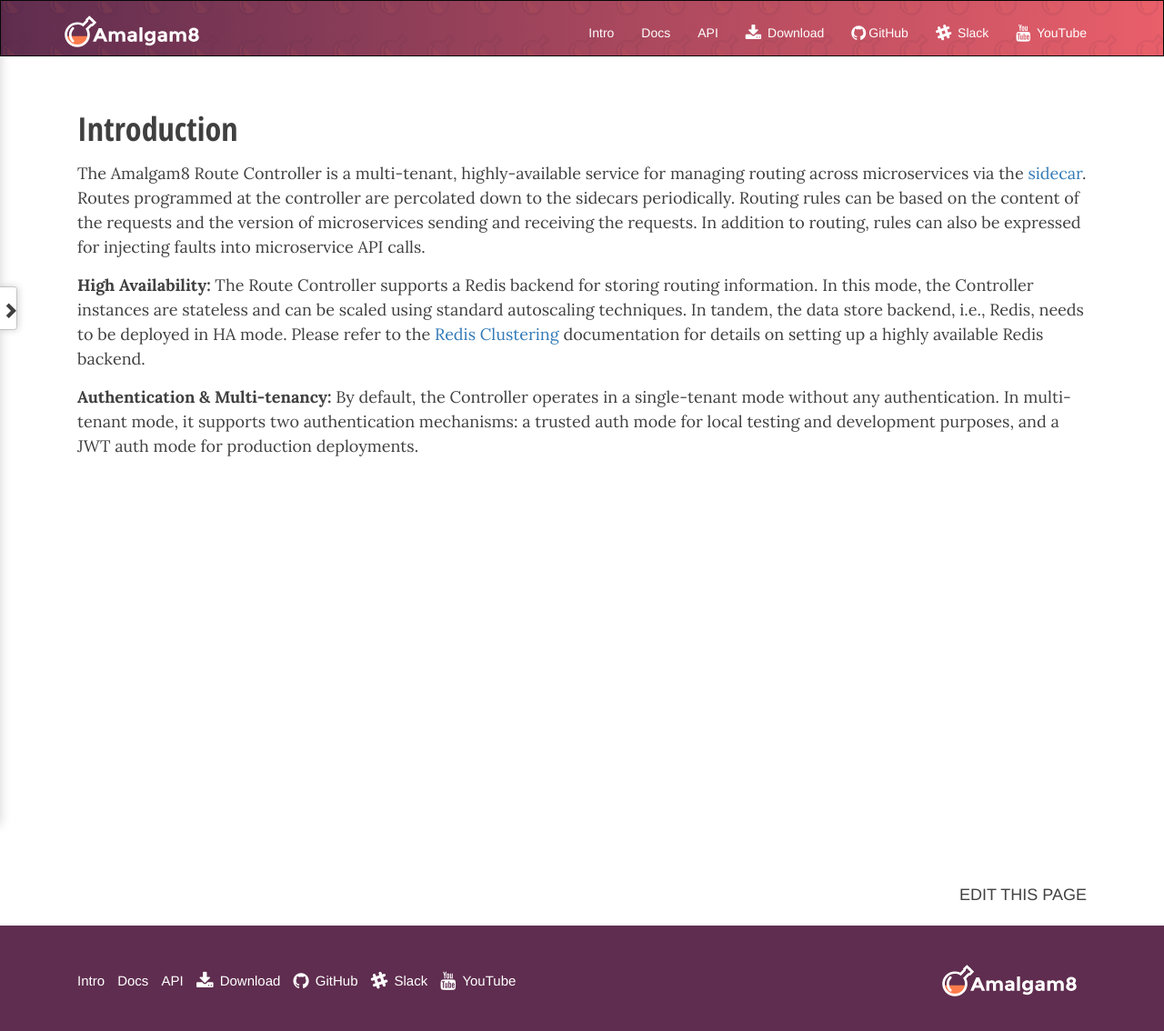
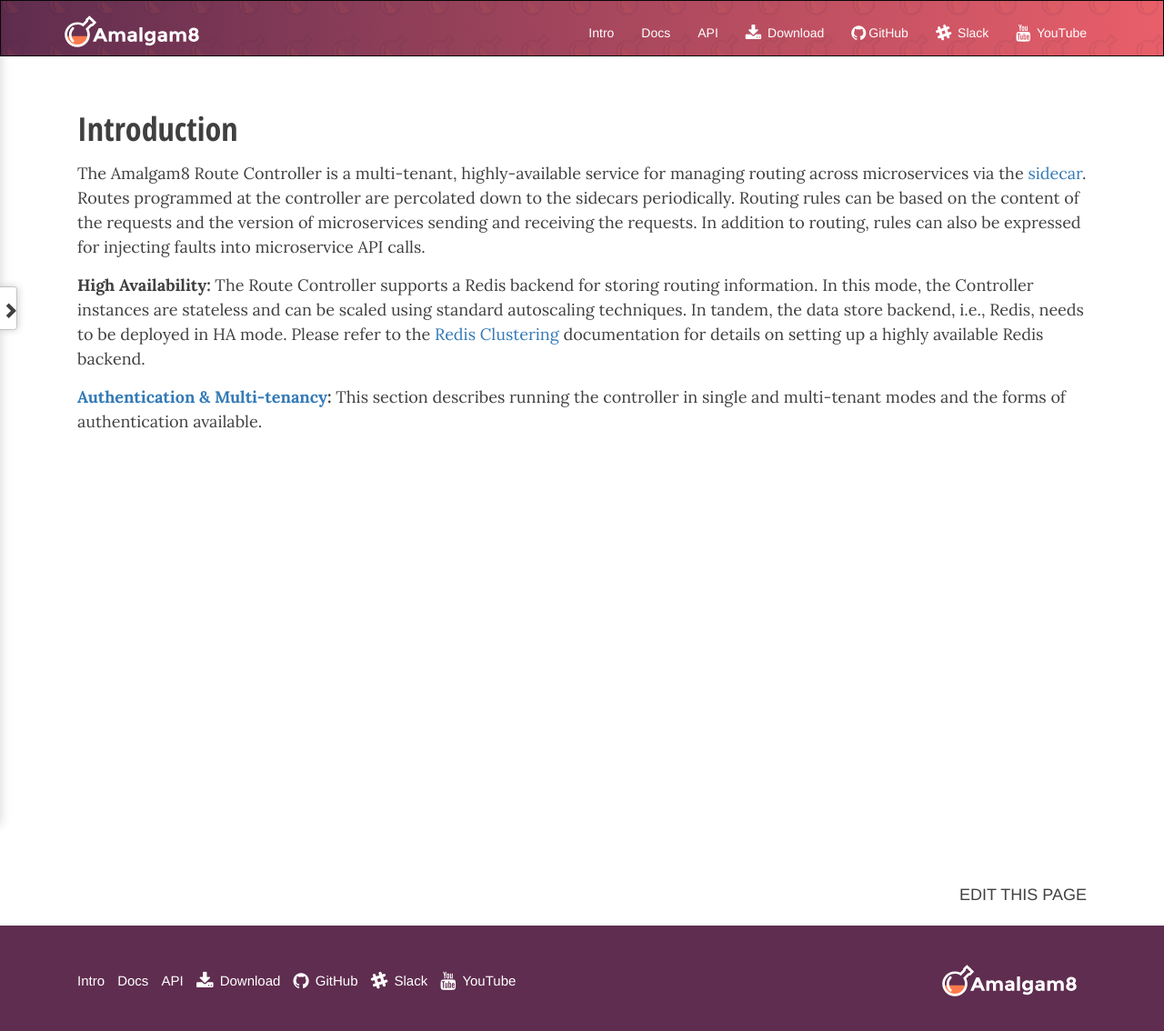
Before and after one commit to amalgam8/amalgam8.github.io, a Jekyll site: the page built from _docs/controller/intro.md, in a window 1280 px wide. Shown: the whole page at 91% size. Built offline with Jekyll 4.4.1, drawn with Linux system fonts in a browser that asks for light colours; nearby versions of some CDN libraries; comment, search, counter and statistics services are not loaded.

Commit message:
Added documentation for controller auth modes (#69)
* Added documentation for controller auth modes

* added link to authentication in intro

* improved formatting

```diff
--- a/_docs/controller/intro.md
+++ b/_docs/controller/intro.md
@@ -22,8 +22,6 @@ mode. Please refer to the
 [Redis Clustering](http://redis.io/topics/cluster-tutorial) documentation
 for details on setting up a highly available Redis backend.
 
-**Authentication & Multi-tenancy:** By default, the Controller operates in
-a single-tenant mode without any authentication. In multi-tenant mode, it
-supports two authentication mechanisms: a trusted auth mode for local
-testing and development purposes, and a JWT auth mode for production
-deployments.
+**[Authentication & Multi-tenancy](/docs/controller/controller-authentication/):**
+This section describes running the controller in single and multi-tenant modes
+and the forms of authentication available.
```
Also changed, not shown: _docs/controller/controller-authentication.md (added, +92 -0 lines).
